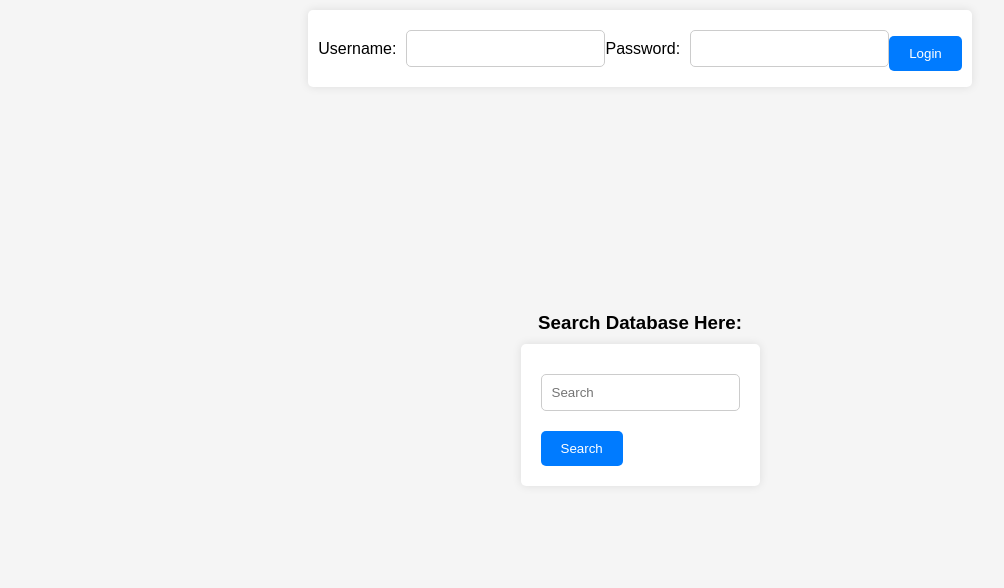
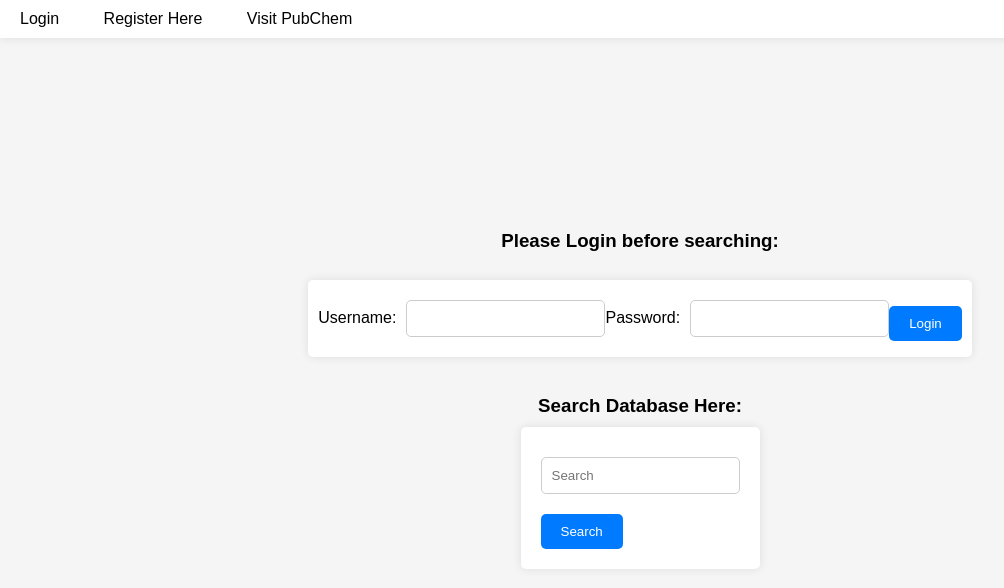
Before and after one commit to liodice222/oci-project, a Flask app: page / in a window 1280 px wide. Shown: the top 588 px of the page, without its empty margins (0-1004 px from the left). Run offline with Flask 3, Linux system fonts and the light colour scheme.

Commit message:
made some adjustments to the home page and css

```diff
--- a/templates/home.css
+++ b/templates/home.css
@@ -1,6 +1,6 @@
 /* Global Styles */
 body {
-    background-color: #F5F5F5; /* Change this to your preferred background color */
+    background-color: #F5F5F5;
     font-family: Arial, sans-serif;
     margin: 0;
     padding: 0;
@@ -9,6 +9,23 @@ body {
     align-items: center;
     justify-content: center;
     height: 100vh;
+}
+
+/* Styles for Navigation Bar */
+nav {
+    position: fixed;
+    top: 0;
+    width: 100%;
+    background-color: #FFFFFF;
+    padding: 10px 0;
+    box-shadow: 0px 0px 10px rgba(0, 0, 0, 0.1);
+    z-index: 100;
+}
+
+nav a {
+    margin: 0 20px;
+    text-decoration: none;
+    color: inherit;
 }
 
 form {
@@ -50,8 +67,7 @@ h3 {
 
 /* Styles for Login Form */
 #login {
-    position: absolute;
-    top: 10px; /* Adjust this value to change the distance from the top of the page */
+    top: 10px;
     display: flex;
     flex-direction: row;
     align-items: center;
--- a/templates/home.html
+++ b/templates/home.html
@@ -7,7 +7,16 @@
     <link rel="stylesheet" type="text/css" href="home.css">
 </head>
 <body>
-    <form id="login" method="POST">
+    <nav>
+        <a href="register.html">Login</a>
+        <a href="register.html">Register Here</a>
+        <a href="https://pubchem.ncbi.nlm.nih.gov/">Visit PubChem </a>
+    </nav>
+    <div>
+        <h3>Please Login before searching: </h3>
+    <br>
+    </div>
+    <form id="login" action="/login" method="POST">
         <label for="username">Username:</label>
         <input type="text" id="username" name="username"> <br>
         <label for="password">Password:</label>
--- a/templates/register.html
+++ b/templates/register.html
@@ -7,7 +7,7 @@
     <link rel="stylesheet" type="text/css" href="home.css">
 </head>
 <body>
-    <form id ="registration" method="POST">
+    <form id ="registration" action="'/register" method="POST">
         <label for="username">Username:</label>
         <input type="text" id="username" name="username">
         <label for="password">Password:</label>
```
